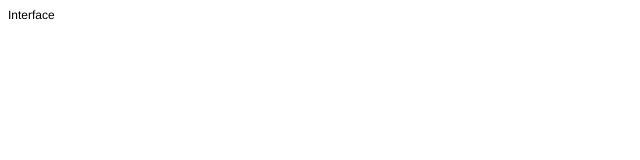
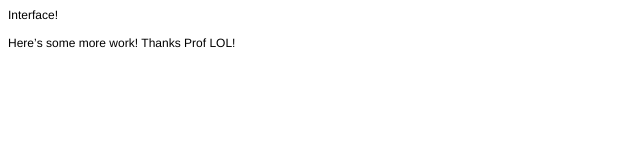
Before and after one commit to jelanger/practice, a plain HTML site: page index.html in a window 1280 px wide. Shown: the whole page, without its empty margins (0-640 px from the left). Drawn offline with Linux system fonts and the light colour scheme.

Commit message:
made a quick change

```diff
--- a/index.html
+++ b/index.html
@@ -7,10 +7,14 @@
   <meta name="Generator" content="Cocoa HTML Writer">
   <meta name="CocoaVersion" content="2202.7">
   <style type="text/css">
-    p.p1 {margin: 0.0px 0.0px 0.0px 0.0px; font: 12.0px Helvetica}
+    p.p1 {margin: 0.0px 0.0px 0.0px 0.0px; font: 12.0px Helvetica; color: #000000; -webkit-text-stroke: #000000}
+    p.p2 {margin: 0.0px 0.0px 0.0px 0.0px; font: 12.0px Helvetica; color: #000000; -webkit-text-stroke: #000000; min-height: 14.0px}
+    span.s1 {font-kerning: none}
   </style>
 </head>
 <body>
-<p class="p1">Interface<span class="Apple-converted-space"> </span></p>
+<p class="p1"><span class="s1">Interface!</span></p>
+<p class="p2"><span class="s1"></span><br></p>
+<p class="p1"><span class="s1">Here’s some more work! Thanks Prof LOL!</span></p>
 </body>
 </html>
```
